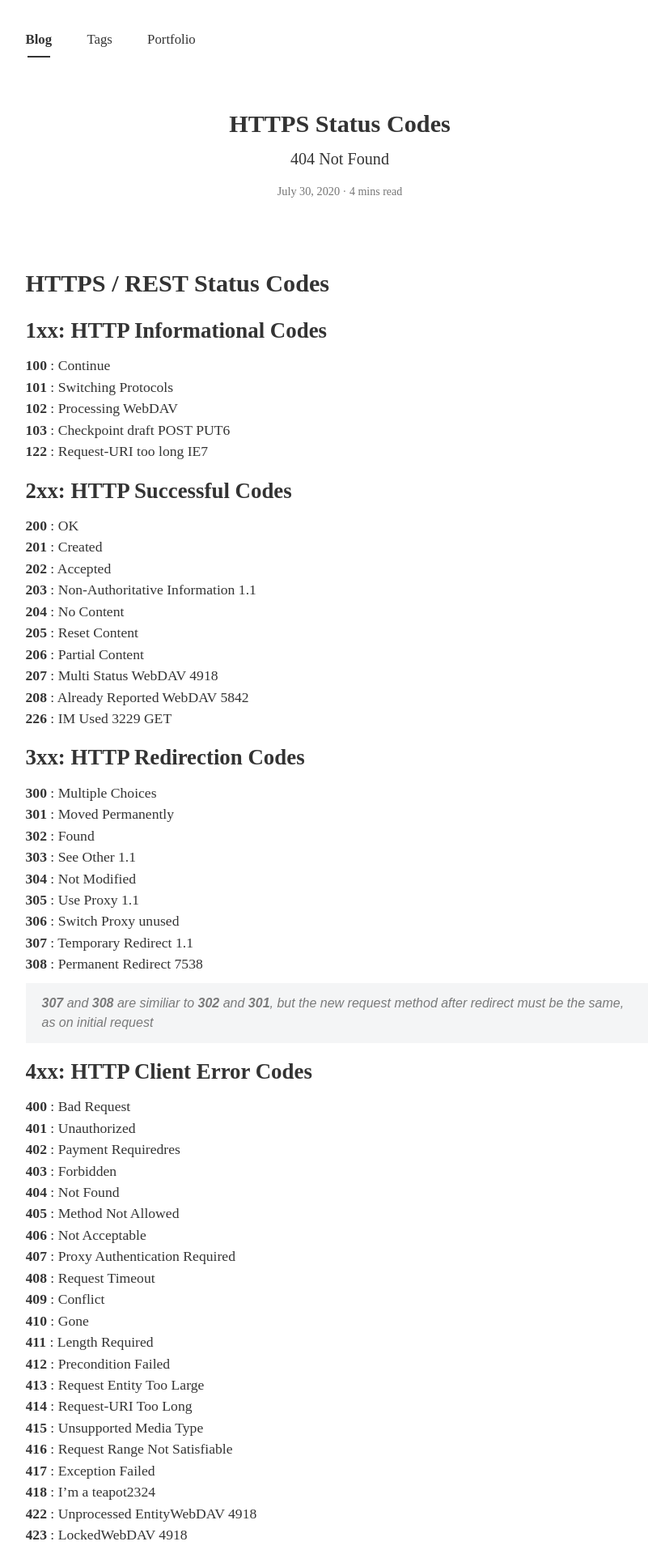
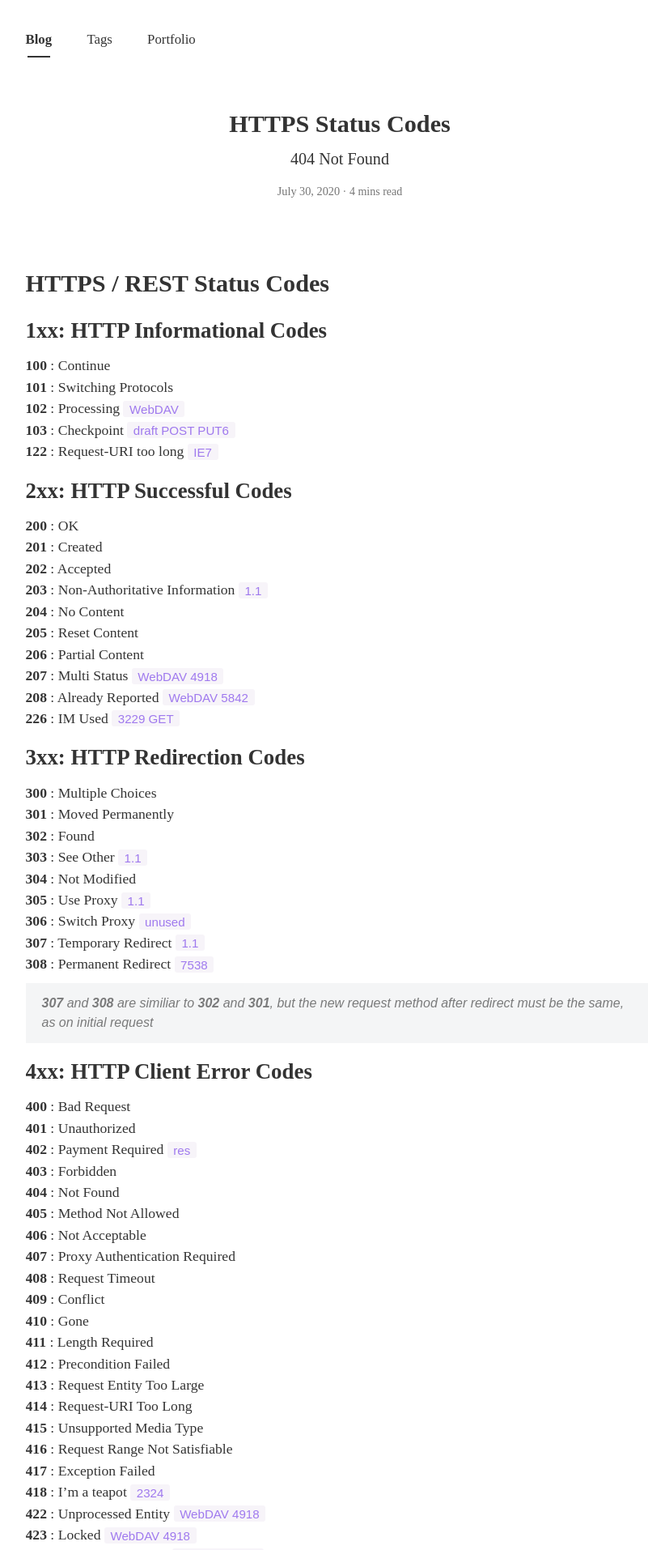
Before and after one commit to ephraimduncan/dephraiim.github.io, a Jekyll site: the page built from _posts/2020-07-30-http-status-codes.md, in a window 1280 px wide. Shown: the top 1914 px of the page at 81% size, without its empty margins (220-1021 px from the left). Built offline with Jekyll 4.4.1, drawn with Linux system fonts in a browser that asks for light colours; nearby versions of some CDN libraries; some web fonts are replaced; comment, search, counter and statistics services are not loaded.

```diff
--- a/_posts/2020-07-30-http-status-codes.md
+++ b/_posts/2020-07-30-http-status-codes.md
@@ -13,34 +13,34 @@ comments: True
 
 **100** : Continue<br>
 **101** : Switching Protocols<br>
-**102** : Processing <sup>WebDAV</sup><br>
-**103** : Checkpoint <sup>draft POST PUT6</sup><br>
-**122** : Request-URI too long <sup>IE7</sup><br>
+**102** : Processing `WebDAV`<br>
+**103** : Checkpoint `draft POST PUT6`<br>
+**122** : Request-URI too long `IE7`<br>
 
 ## 2xx: HTTP Successful Codes
 
 **200** : OK<br>
 **201** : Created<br>
 **202** : Accepted<br>
-**203** : Non-Authoritative Information <sup>1.1</sup><br>
+**203** : Non-Authoritative Information `1.1`<br>
 **204** : No Content<br>
 **205** : Reset Content<br>
 **206** : Partial Content<br>
-**207** : Multi Status <sup>WebDAV 4918</sup><br>
-**208** : Already Reported <sup>WebDAV 5842</sup><br>
-**226** : IM Used <sup>3229 GET</sup>
+**207** : Multi Status `WebDAV 4918`<br>
+**208** : Already Reported `WebDAV 5842`<br>
+**226** : IM Used `3229 GET`
 
 ## 3xx: HTTP Redirection Codes
 
 **300** : Multiple Choices<br>
 **301** : Moved Permanently<br>
 **302** : Found<br>
-**303** : See Other <sup>1.1</sup><br>
+**303** : See Other `1.1`<br>
 **304** : Not Modified <br>
-**305** : Use Proxy <sup>1.1</sup><br>
-**306** : Switch Proxy <sup>unused</sup><br>
-**307** : Temporary Redirect <sup>1.1</sup><br>
-**308** : Permanent Redirect <sup>7538</sup><br>
+**305** : Use Proxy `1.1`<br>
+**306** : Switch Proxy `unused`<br>
+**307** : Temporary Redirect `1.1`<br>
+**308** : Permanent Redirect `7538`<br>
 
 > **307** and **308** are similiar to **302** and **301**, but the new request method after redirect must be the same, as on initial request
 
@@ -48,7 +48,7 @@ comments: True
 
 **400** : Bad Request <br>
 **401** : Unauthorized <br>
-**402** : Payment Required<sup>res</sup> <br>
+**402** : Payment Required `res` <br>
 **403** : Forbidden <br>
 **404** : Not Found <br>
 **405** : Method Not Allowed <br>
@@ -64,20 +64,20 @@ comments: True
 **415** : Unsupported Media Type <br>
 **416** : Request Range Not Satisfiable <br>
 **417** : Exception Failed <br>
-**418** : I'm a teapot<sup>2324</sup> <br>
-**422** : Unprocessed Entity<sup>WebDAV 4918</sup> <br>
-**423** : Locked<sup>WebDAV 4918</sup> <br>
-**424** : Failed Dependency<sup>WebDAV 4918</sup> <br>
-**425** : Unordered Collection<sup>3648</sup> <br>
-**426** : Upgrade Required<sup>2817</sup> <br>
-**428** : Precondition Required<sup>draft</sup> <br>
-**429** : Too Many Requests<sup>draft</sup> <br>
-**431** : Request Header Fields Too Large<sup>draft</sup> <br>
-**444** : No Response<sup>nginx</sup> <br>
-**449** : Retry With<sup>MS</sup> <br>
-**450** : Blocked By Windows Parental Control<sup>MS</sup> <br>
-**451** : Unavailable For Legal Reasons<sup>MS</sup> <br>
-**499** : Client Closed Request<sup>nginx</sup> <br>
+**418** : I'm a teapot `2324` <br>
+**422** : Unprocessed Entity `WebDAV 4918` <br>
+**423** : Locked `WebDAV 4918` <br>
+**424** : Failed Dependency `WebDAV 4918` <br>
+**425** : Unordered Collection `3648` <br>
+**426** : Upgrade Required `2817` <br>
+**428** : Precondition Required `draft` <br>
+**429** : Too Many Requests `draft` <br>
+**431** : Request Header Fields Too Large `draft` <br>
+**444** : No Response `nginx` <br>
+**449** : Retry With `MS` <br>
+**450** : Blocked By Windows Parental Control `MS` <br>
+**451** : Unavailable For Legal Reasons `MS` <br>
+**499** : Client Closed Request `nginx` <br>
 
 # 5xx: HTTP Server Error Codes
 
@@ -87,15 +87,15 @@ comments: True
 **503** : Service Unavailable <br>
 **504** : Gateway Timeout <br>
 **505** : HTTP Version Not Supported<br>
-**506** : Variant Also Negotiates <sup>2295</sup><br>
-**507** : Insufficient Storage <sup>WebDAV 4918</sup><br>
-**508** : Loop Detected<sup>WebDAV 5842ss</sup><br>
-**508** : Loop Detected<sup>WebDAV 5842</sup><br>
-**509** : Bandwidth Limit Exceeded<sup>nostd</sup><br>
-**510** : Not Extended<sup>2774</sup><br>
-**511** : Network Authentication Required<sup>draft</sup><br>
-**598** : Network Read Timeout Error<sup>nostd</sup><br>
-**599** : Network Connect Timeout Error<sup>nostd</sup><br>
+**506** : Variant Also Negotiates `2295`<br>
+**507** : Insufficient Storage `WebDAV 4918`<br>
+**508** : Loop Detected `WebDAV 5842ss`<br>
+**508** : Loop Detected `WebDAV 5842`<br>
+**509** : Bandwidth Limit Exceeded `nostd`<br>
+**510** : Not Extended `2774`<br>
+**511** : Network Authentication Required `draft`<br>
+**598** : Network Read Timeout Error `nostd`<br>
+**599** : Network Connect Timeout Error `nostd`<br>
 
 ## HTTP Code Comments
 
```
